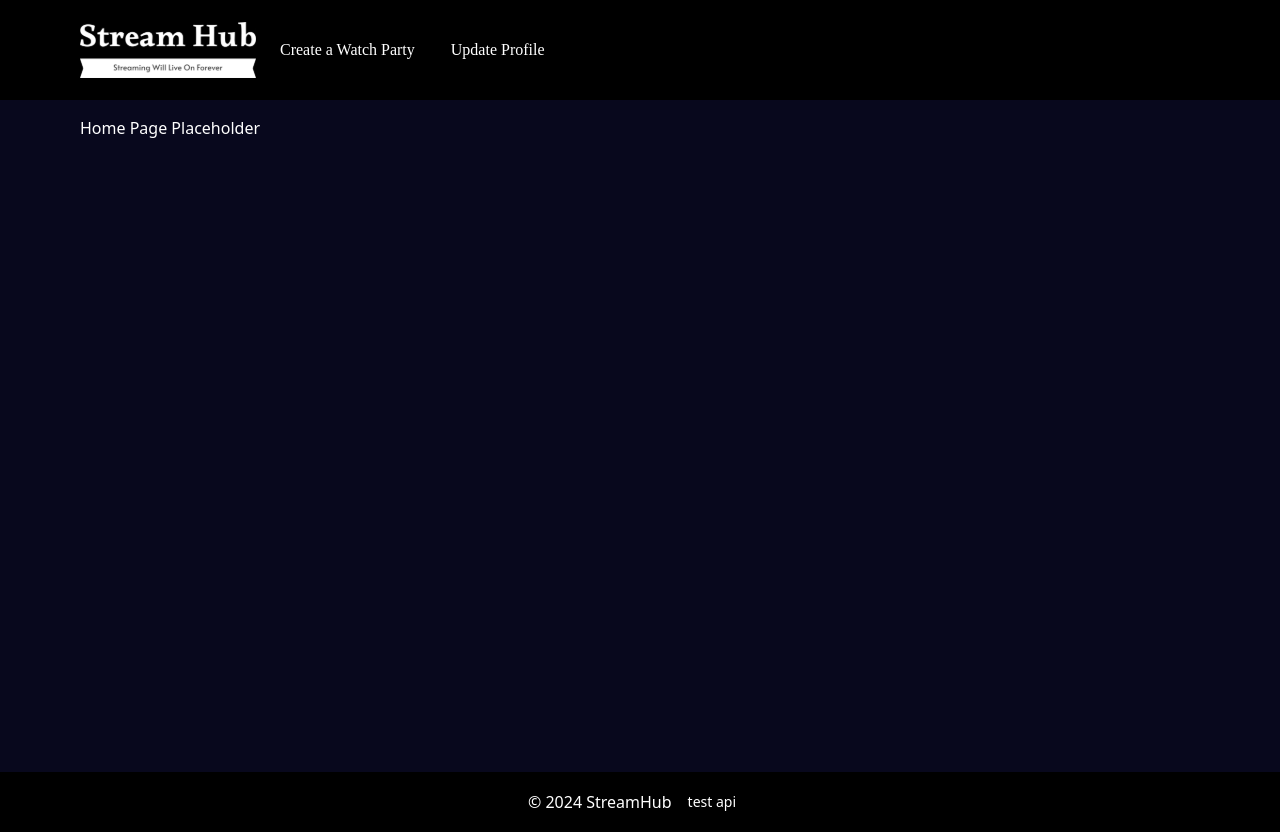
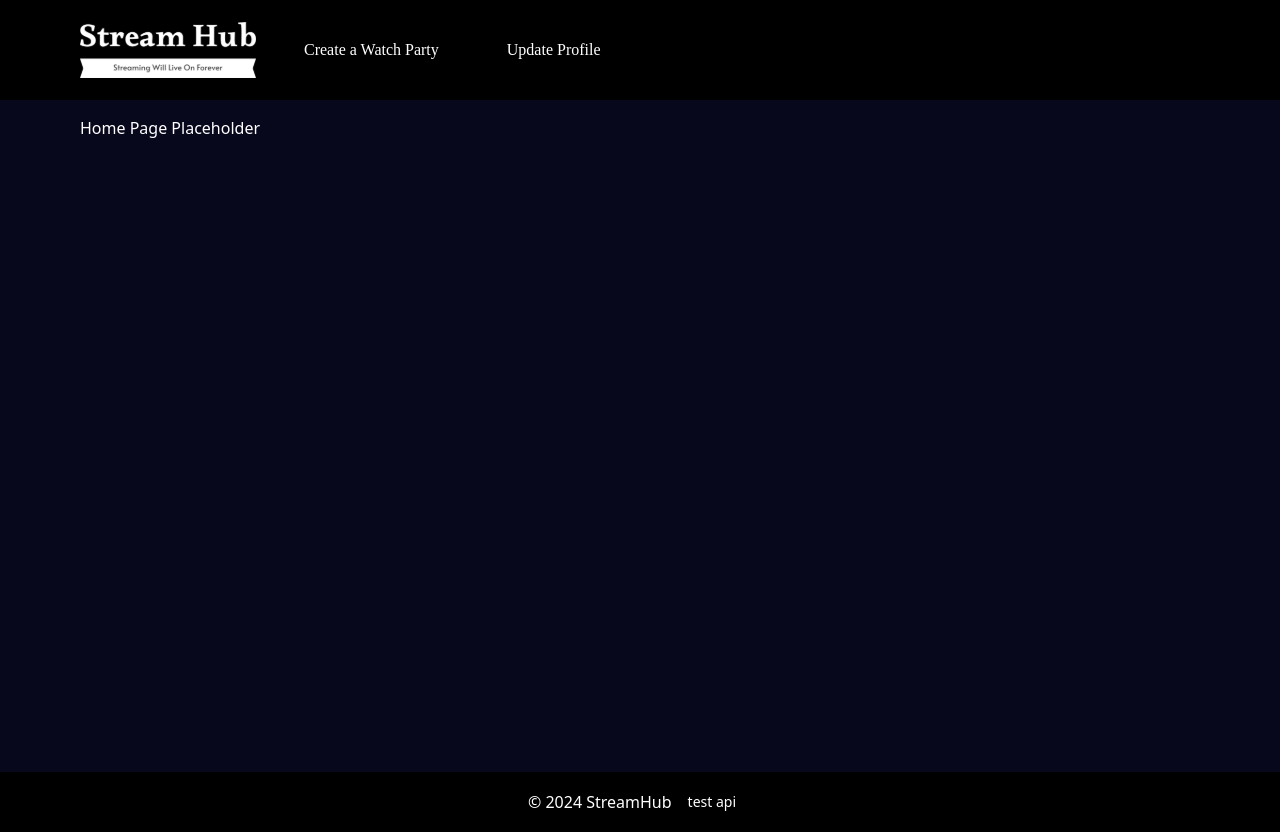
Before and after one commit to MaxChanSZ/streamhub-frontend, a React (Vite) app in the folder frontend-streamhub-main/: page / in a window 1280 px wide. Both pictures are taken after a click on the button "Login". Built offline with nearby package versions, Linux system fonts and the light colour scheme; a web font is replaced by a local one.

Commit message:
Update spacing between navbar buttons and StreamHub Icon

```diff
--- a/frontend-streamhub-main/src/components/Navbar.tsx
+++ b/frontend-streamhub-main/src/components/Navbar.tsx
@@ -14,18 +14,18 @@ import { Link } from "react-router-dom";
 import logo from "/streamhub-logo.svg";
 
 const Navbar = () => {
-  const buttonTextFormat = "text-base";
+  const buttonTextFormat = "text-base mx-4";
 
   return (
     <div className="h-[12.5vh] bg-black flex">
       <NavigationMenu className="font-alatsi text-white">
-        <div className="pl-20 pr-0 max-w-64">
+        <div className="pl-20 pr-0 max-w-64 mr-4">
           <Link to={`/`}>
             <img src={logo} alt="StreamHub Logo" />
           </Link>
         </div>
 
-        <NavigationMenuList className="px-2 py-4 flex justify-center">
+        <NavigationMenuList className="py-4 flex justify-center">
           <NavigationMenuItem>
             <Button variant="ghost" className={buttonTextFormat} asChild>
               <Link to={`/watch-party/1456`}>Create a Watch Party</Link>
```
